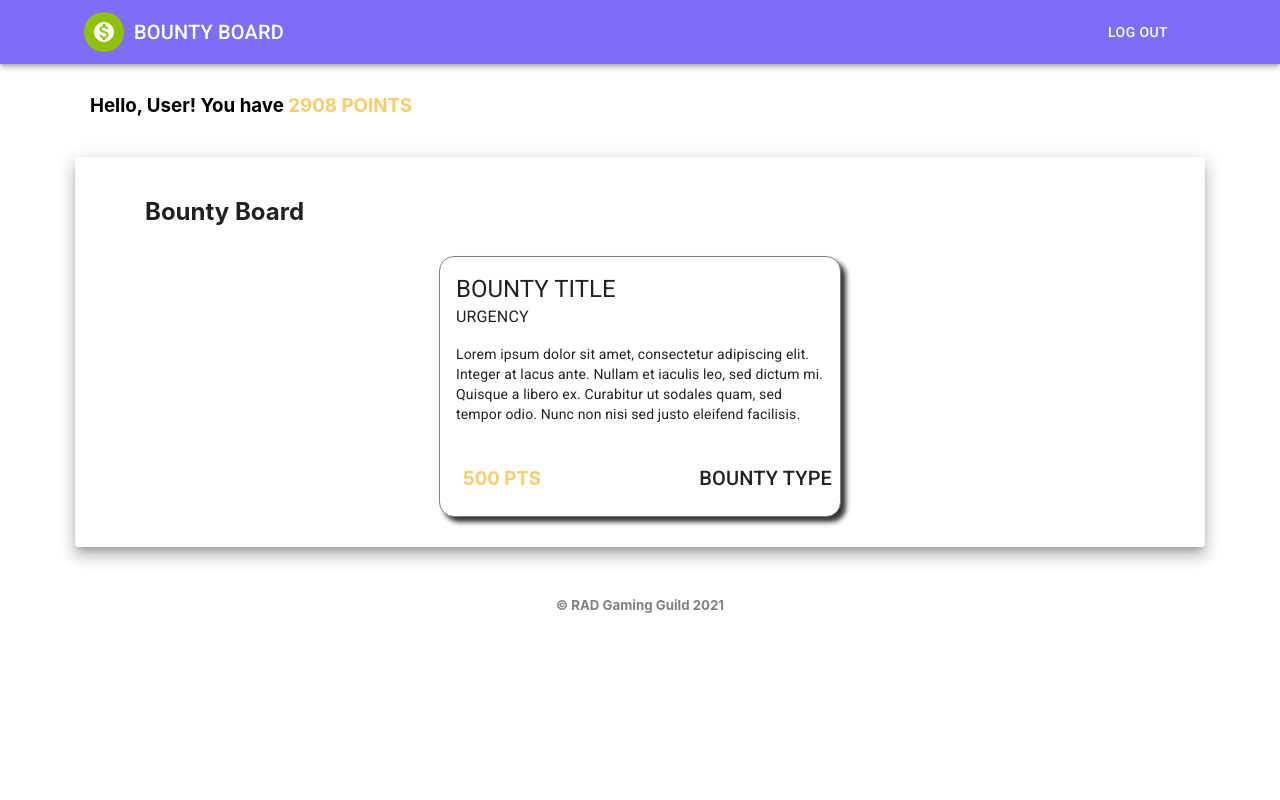
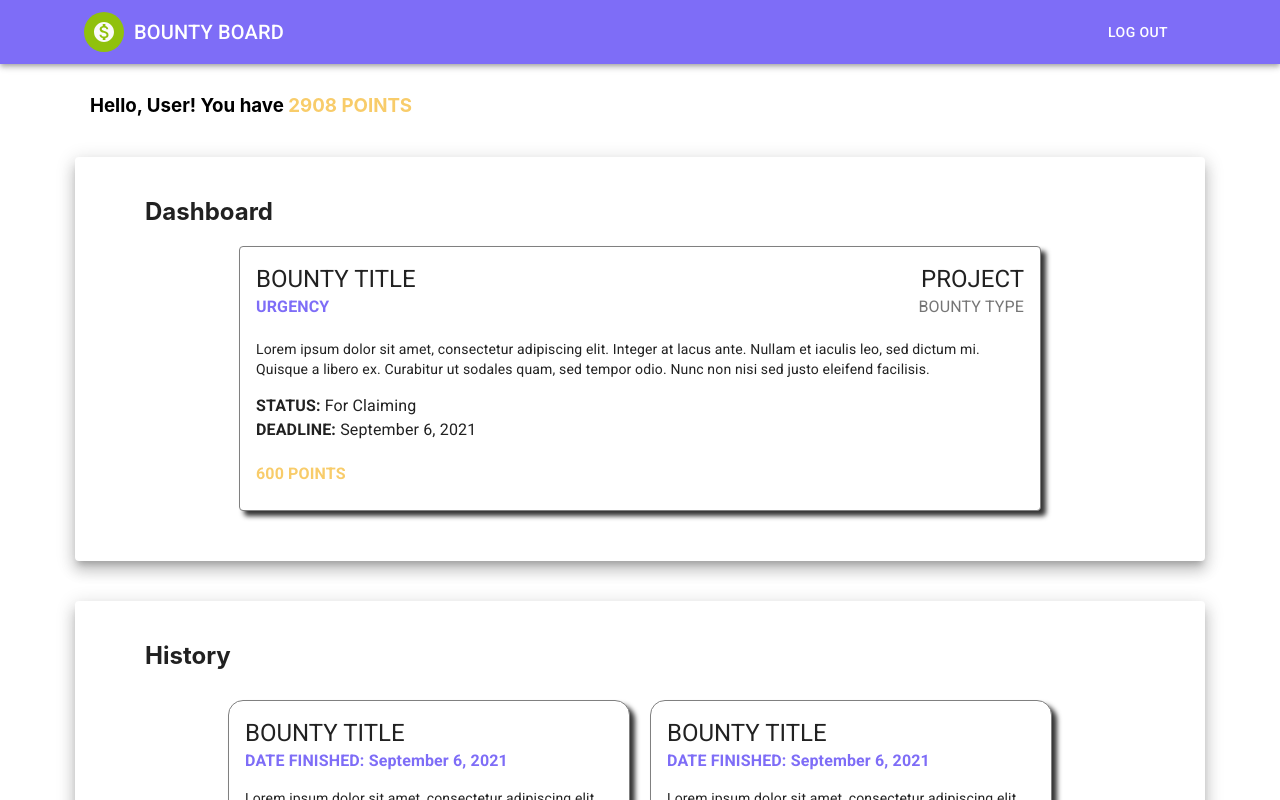
Before and after one commit to dlanoronald123/bountyboard, a React (Create React App) app: page / in a window 1280 px wide. Shown: the top 800 px of the page. Built offline with nearby package versions, Linux system fonts and the light colour scheme.

Commit message:
updated components

```diff
--- a/src/App.js
+++ b/src/App.js
@@ -4,11 +4,11 @@
 // import RequestBounty from './components/RequestBounty';
 // import EditBounty from './components/EditBounty';
 // import DashboardAdmin from './components/DashboardAdmin';
+// import DashboardBounty from './components/DashboardBounty';
 
 import Navbar from './components/Navbar';
 import Footer from './components/Footer';
-import DashboardBounty from './components/DashboardBounty';
-
+import DashboardHunter from './components/DashboardHunter';
 
 
 
@@ -21,7 +21,7 @@ function App() {
       {/* <RequestBounty /> */}
       {/* <EditBounty /> */}
       <Navbar/>
-      <DashboardBounty />
+      <DashboardHunter />
       <Footer/>
     </>
   );
--- a/src/components/DashboardBounty.js
+++ b/src/components/DashboardBounty.js
@@ -23,8 +23,8 @@ const DashboardBounty = () => {
   const modalTitle = {display:'flex', justifyContent:'space-between'}
   const modalSubtitle = {display:'flex', justifyContent:'space-between',marginBottom:'20px'}
   const form = { display:'flex',flexWrap:'wrap', justifyContent:'center', alignItems:'center'}
-  const actions = {display:'flex', justifyContent:'space-between'};
-  const points = {color: '#F8CC6A', marginLeft:'15px'}
+  const actions = {display:'flex', justifyContent:'space-between', alignItems:'center', margin:'0 10px'};
+  const points = {color: '#F8CC6A', marginLeft:'15px', fontWeight:'bold'}
   const spanPoint = {color: '#F8CC6A'}
   const dialog = {borderRadius:"50px"}
   const btnClaim = {backgroundColor:'#7e6df7',borderRadius: '15px', color:'white', fontWeight:'bold', width:'100px', marginBottom:'10px'}
```
